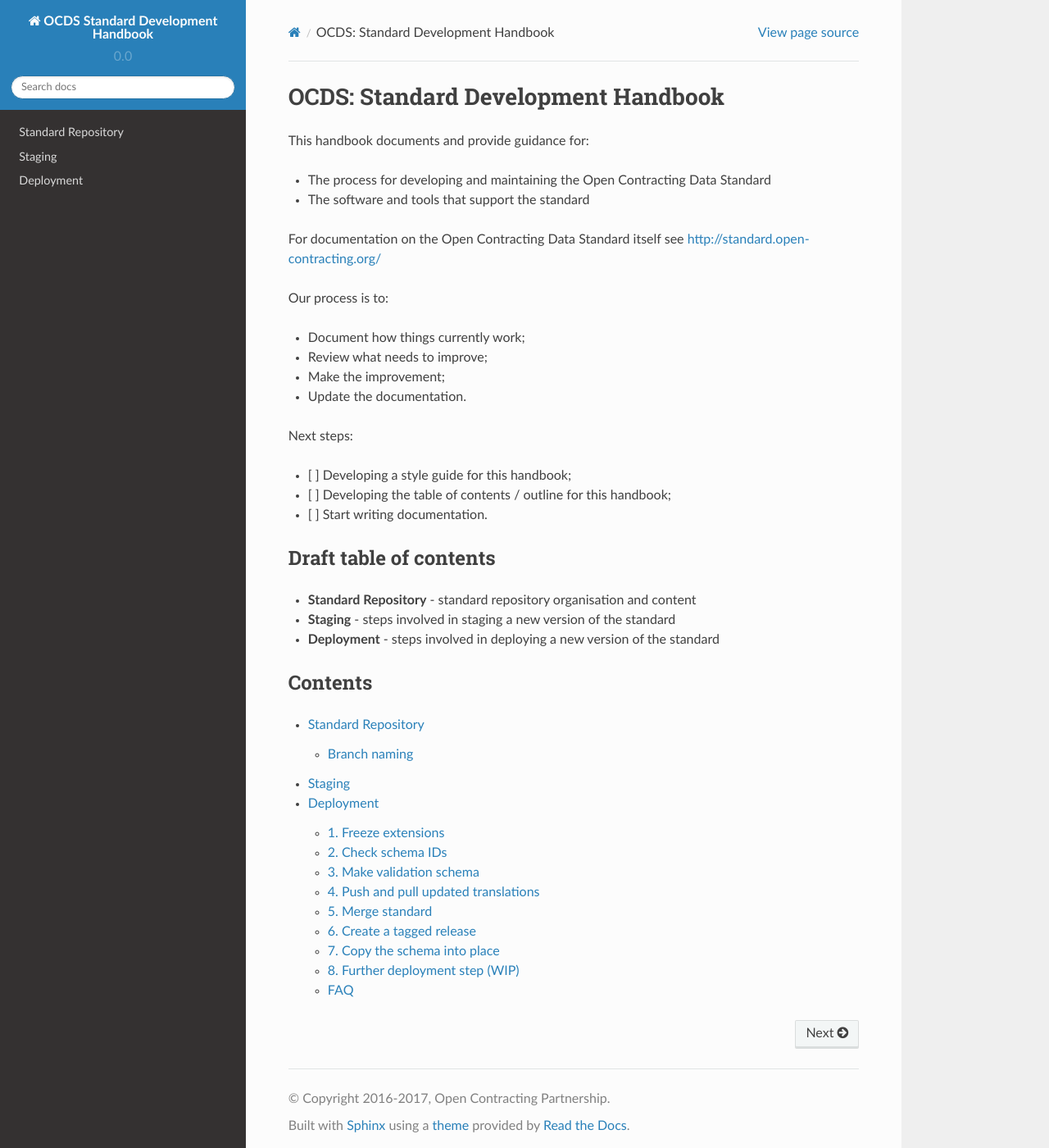
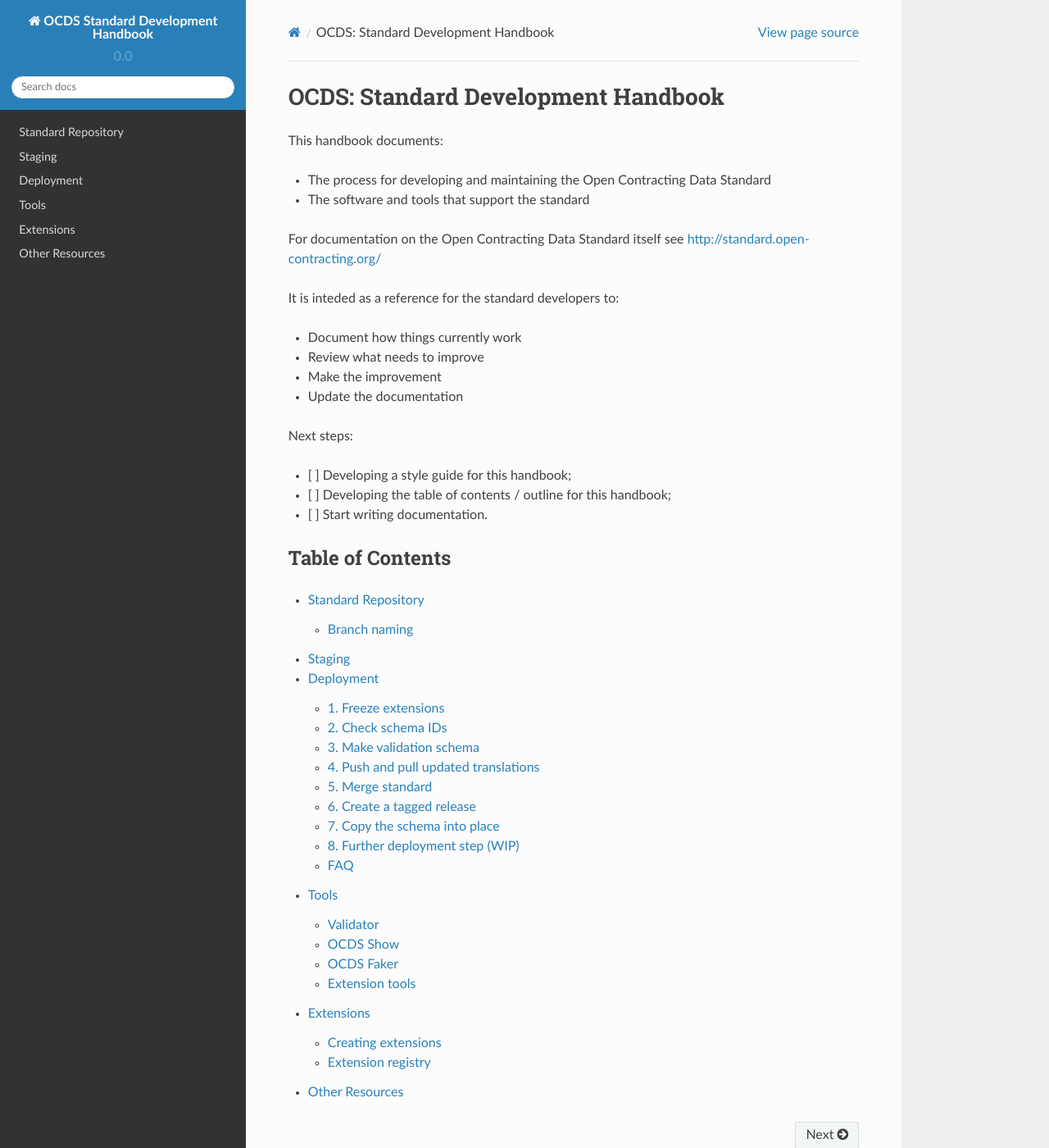
Before and after one commit to open-contracting/standard-development-handbook, a Sphinx documentation site: the page built from docs/index.md, in a window 1280 px wide and 1400 px high. Shown: the whole window at 82% size. Built offline with Sphinx 7.4.7 and the Read the Docs theme 2.0.0, drawn with Linux system fonts in a browser that asks for light colours.

Commit message:
Add extensions, tools and resources pages

````diff
--- a/docs/index.md
+++ b/docs/index.md
@@ -1,19 +1,19 @@
 OCDS: Standard Development Handbook
 ====================================
 
-This handbook documents and provide guidance for:
+This handbook documents:
 
 * The process for developing and maintaining the Open Contracting Data Standard
 * The software and tools that support the standard
 
 For documentation on the Open Contracting Data Standard itself see [http://standard.open-contracting.org/](http://standard.open-contracting.org/)
 
-Our process is to:
+It is inteded as a reference for the standard developers to:
 
-* Document how things currently work;
-* Review what needs to improve;
-* Make the improvement;
-* Update the documentation.
+* Document how things currently work
+* Review what needs to improve
+* Make the improvement
+* Update the documentation
 
 Next steps:
 
@@ -22,14 +22,7 @@ Next steps:
 * [ ] Start writing documentation.
 
 
-## Draft table of contents
-
-* **Standard Repository** - standard repository organisation and content
-* **Staging** - steps involved in staging a new version of the standard
-* **Deployment** - steps involved in deploying a new version of the standard
-
-
-## Contents
+## Table of Contents
 
 ```eval_rst
 .. toctree::
@@ -39,5 +32,8 @@ Next steps:
    repository
    staging
    deployment
+   tools
+   extensions
+   resources
 
 ```
--- /dev/null
+++ b/docs/resources.md
@@ -0,0 +1,2 @@
+# Other Resources
+Nothin here yet...
````
Also changed, not shown: docs/deployment.md (+0 -1 lines), docs/extensions.md (added, +16 -0 lines), docs/repository.md (+1 -1 lines), docs/tools.md (added, +23 -0 lines).
